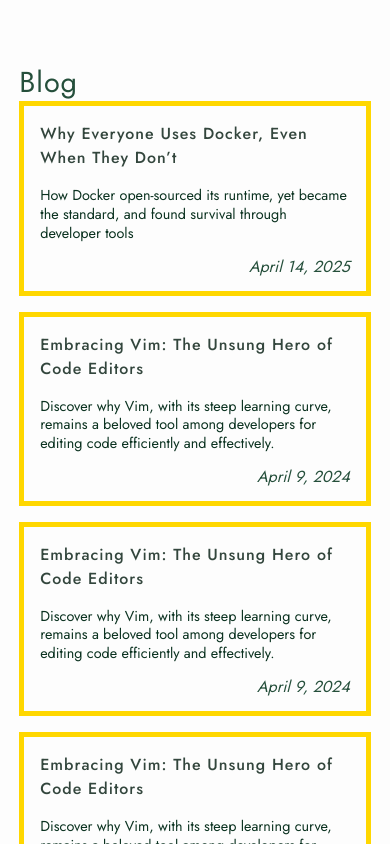
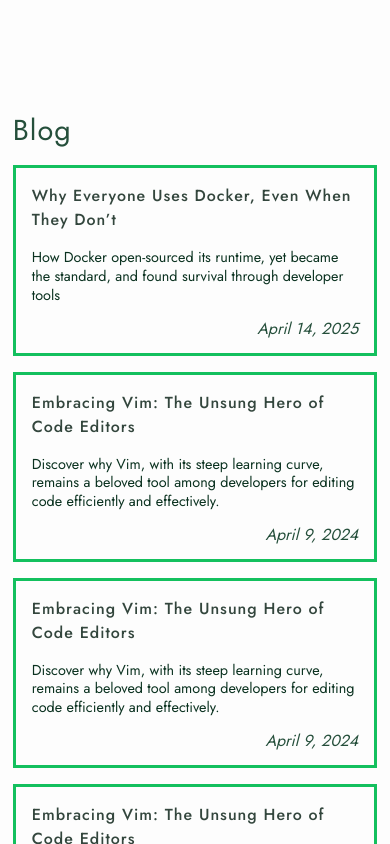
Before and after one commit to JackGarrus/nadyg-website, a Next.js app: page /blog in a window 390 px wide. Shown: the top 844 px of the page. Built offline with nearby package versions, Linux system fonts and the light colour scheme.

Commit message:
styling improments

```diff
--- /dev/null
+++ b/src/app/blog/Page.module.css
@@ -0,0 +1,10 @@
+.pageLayout h1 {
+  padding-bottom: 1rem;
+}
+
+@media screen and (max-width: 1024px) {
+  .pageLayout {
+    padding-top: 3rem;
+    padding-bottom: 3rem;
+  }
+}
--- /dev/null
+++ b/src/app/blog/[slug]/Page.module.css
@@ -0,0 +1,11 @@
+.pageLayout {
+  display: flex;
+  flex-direction: column;
+  padding: 3rem 0;
+}
+
+@media screen and (min-width: 1200px) {
+  .pageLayout {
+    padding: 10rem 12rem 10rem;
+  }
+}
--- a/src/app/blog/page.tsx
+++ b/src/app/blog/page.tsx
@@ -1,6 +1,7 @@
 import { BlogPosts } from "@/app/components/posts";
 import Section from "../components/Section";
 import t from "@/app/style/typography.module.css";
+import s from "./Page.module.css";
 
 export const metadata = {
   title: "Blog",
@@ -10,8 +11,10 @@ export const metadata = {
 export default function Page() {
   return (
     <Section>
-      <h1 className={t.blogTitle}>Blog</h1>
-      <BlogPosts />
+      <div className={s.pageLayout}>
+        <h1 className={t.blogTitle}>Blog</h1>
+        <BlogPosts />
+      </div>
     </Section>
   );
 }
--- a/src/app/components/AboutSection.tsx
+++ b/src/app/components/AboutSection.tsx
@@ -15,7 +15,7 @@ export default function AboutSection() {
   return (
     <div className={s.container}>
       <div className={s.aboutImage}>
-        <Image src="/profile.jpg" alt="Profile" width={200} height={200} />
+        <Image src="/me.jpeg" alt="Profile" width={200} height={200} />
         <motion.h1
           initial={{ opacity: 0 }}
           animate={{ opacity: 1 }}
--- a/src/app/components/Posts.module.css
+++ b/src/app/components/Posts.module.css
@@ -12,7 +12,7 @@
 }
 
 .card_inner {
-  border: 5px solid var(--highlight);
+  border: 3px solid var(--highlight);
   padding: 1rem;
 
   background-color: transparent;
@@ -40,6 +40,12 @@
   color: var(--dark-accent);
 }
 
+@media screen and (min-width: 400px) {
+  .card_inner {
+    border: 5px solid var(--highlight);
+  }
+}
+
 @media screen and (min-width: 1024px) {
   .card_inner {
     border: 1px solid var(--normal);
--- a/src/app/components/Section.module.css
+++ b/src/app/components/Section.module.css
@@ -16,7 +16,7 @@
 
 @media (max-width: 600px) {
   .pageOuterContainer {
-    padding: 4rem 1.2rem;
+    padding: 4rem 0.8rem;
   }
 
   .pageInnerContainer {
--- a/src/app/style/themes.css
+++ b/src/app/style/themes.css
@@ -7,7 +7,7 @@
   --main-brand: #38765b;
   --about-title: #007bff;
   --blog-title: #254f3b;
-  --highlight: gold;
+  --highlight: rgb(24, 187, 100);
 
   /* 🎨 Syntax Highlighting for Light Mode */
   --sh-class: color-mix(in srgb, var(--highlight) 80%, black);
@@ -31,7 +31,7 @@
     --main-brand: #38765b;
     --about-title: #007bff;
     --blog-title: #254f3b;
-    --highlight: gold;
+    --highlight: rgb(19, 192, 94);
 
     /* 🎨 Syntax Highlighting for Light Mode */
     --sh-class: color-mix(in srgb, var(--highlight) 80%, black);
```
Also changed, not shown: src/app/blog/[slug]/page.tsx (+4 -7 lines), src/app/page.module.css (+6 -1 lines), public/me.jpeg (added).
